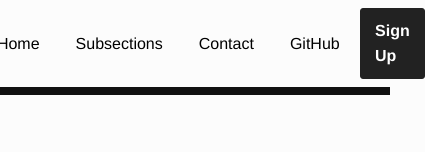
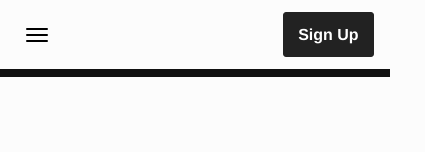
Before and after one commit to tannerdolby/cipher-news, a React (Create React App) app in the folder client/: page / in a window 390 px wide. Shown: the top 152 px of the page, 425 px wide, since content can reach past the window. Built offline with nearby package versions, Linux system fonts and the light colour scheme; no server answers.

Commit message:
Adds hamburger menu styles, adjust padding in footer

```diff
--- a/client/src/App.css
+++ b/client/src/App.css
@@ -9,8 +9,41 @@
     align-items: center;
 }
 
-.show {
+body.overlay::before {
+    position: fixed;
+    background: #000;
+    height: 90vh;
+    z-index: 999;
+}
+
+.main-nav .nav-links.show {
     display: block;
+    position: absolute;
+    padding: .5rem;
+    margin: 0 1rem;
+    left: 0;
+    height: auto;
+    bottom: -171px;
+    background: #111;
+    background: inherit;
+    background: #fafafa;
+    width: -webkit-fill-available;
+    border: 3px solid #000;
+    color: #fff;
+    color: #111;
+    z-index: 99;
+}
+
+.nav-links.show li a {
+    display: block;
+    margin: 0;
+    padding: 4px 5px;
+    text-decoration: none;
+}
+
+.nav-links.show li a:hover {
+    background: #eee;
+    cursor: pointer;
 }
 
 .row {
@@ -66,6 +99,7 @@
     align-items: center;
     justify-content: center;
     padding: 0 1rem;
+    position: relative;
 }
 
 .main-nav ul {
@@ -78,13 +112,13 @@
 }
 
 .main-nav ul li {
-    margin-right: .25rem;
+    margin-right: 1rem;
 }
 
-.main-nav a {
+.main-nav ul li a {
     color: inherit;
     text-decoration: none;
-    padding: .75rem 1rem;
+    padding: .75rem .5rem;
     border-radius: 5px;
 }
 
@@ -110,11 +144,13 @@
 .main-nav .nav-signup {
     border: 1px solid #222;
     padding: .55rem .9rem;
+    text-decoration: none;
     font-weight: 600;
     background: inherit;
     background: #222;
     color: #fff;
     border-radius: 3px;
+    white-space: pre;
 }
 
 .main-nav .nav-signup:hover {
@@ -526,6 +562,32 @@ input {
     background: #191919;
 }
 
+.hamburger-menu {
+    display: none;
+    position: relative;
+    background: #eee;
+    border: none;
+    border-radius: 2px;
+    background: inherit;
+    padding: 10px;
+}
+
+.hamburger-menu:hover {
+    cursor: pointer;
+}
+
+.hamburger-menu .line {
+    display: block;
+    width: 22px;
+    height: 2px;
+    background: #000;
+    border-radius: 3px;
+}
+
+.hamburger-menu .line:nth-child(2) {
+    margin: 4px 0;
+}
+
 .top-right .ad {
     background: #D6EAF8;
     padding: 1rem 1rem 1.5rem 1rem;
@@ -762,7 +824,7 @@ input {
 footer {
     margin: 5rem auto 0 auto;
     background: #eee;
-    padding: 3rem 1.5rem 1rem 1.5rem;
+    padding: 3rem 1rem 1rem 1rem;
 }
 
 footer .footer-row {
@@ -1165,6 +1227,16 @@ footer .social-link svg {
     }
 }
 
+@media screen and (min-width: 600px) {
+    .main-nav .nav-links.show {
+        display: flex;
+        border: none;
+        position: static;
+        padding-left: 0;
+        margin-left: 0;
+    }
+}
+
 @media screen and (max-width: 600px) {
     .footer-content {
         flex-wrap: wrap;
@@ -1193,6 +1265,17 @@ footer .social-link svg {
         border-top: 2px solid lightgray;
         border-bottom: 2px solid lightgray;
     }
+    .hamburger-menu {
+        display: block;
+    }
+    .main-nav .nav-links {
+        display: none;
+    }
+    .main-nav {
+        justify-content: space-between;
+        margin: .75rem auto;
+    }
+
 }
 
 @media screen and (max-width: 575px) {
```
